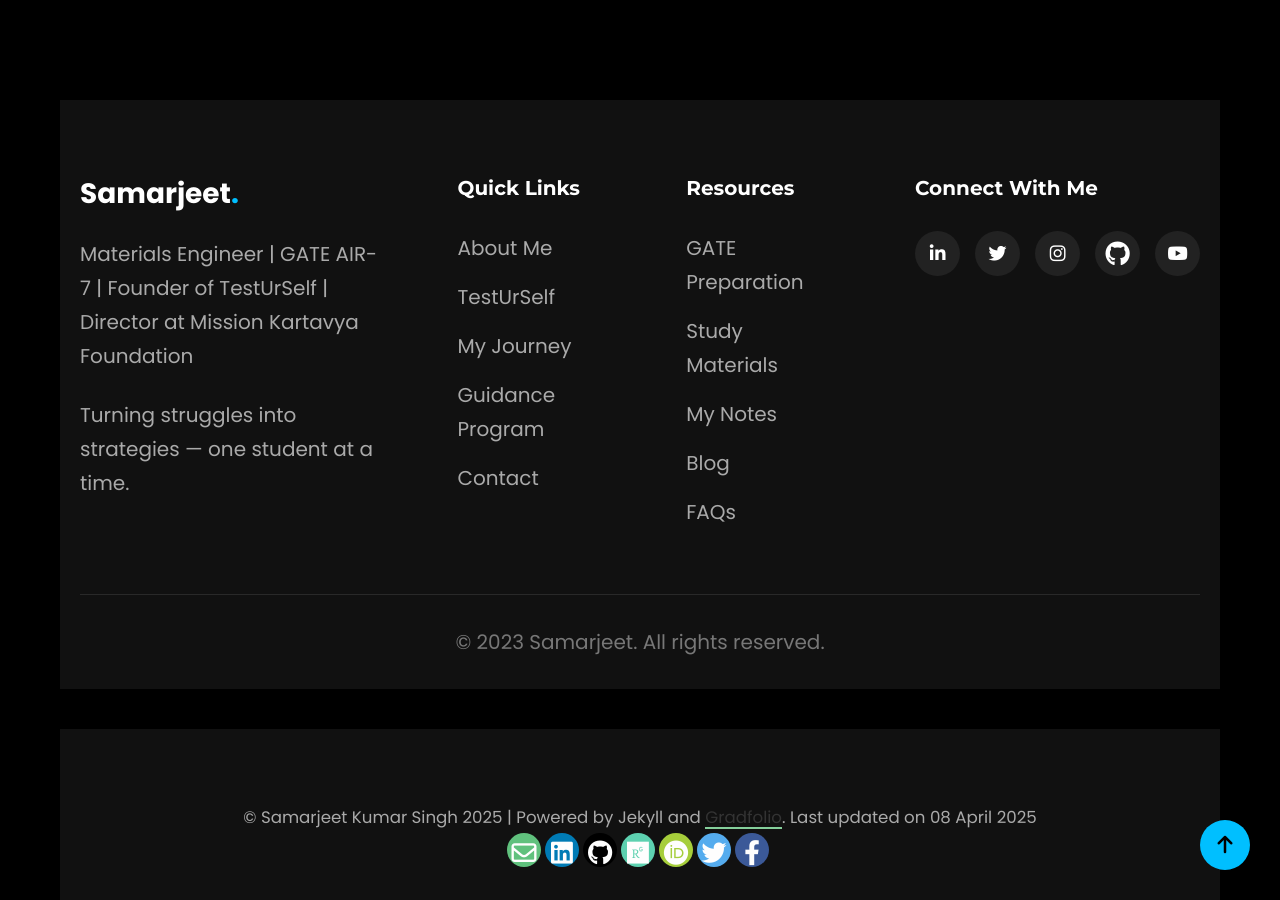
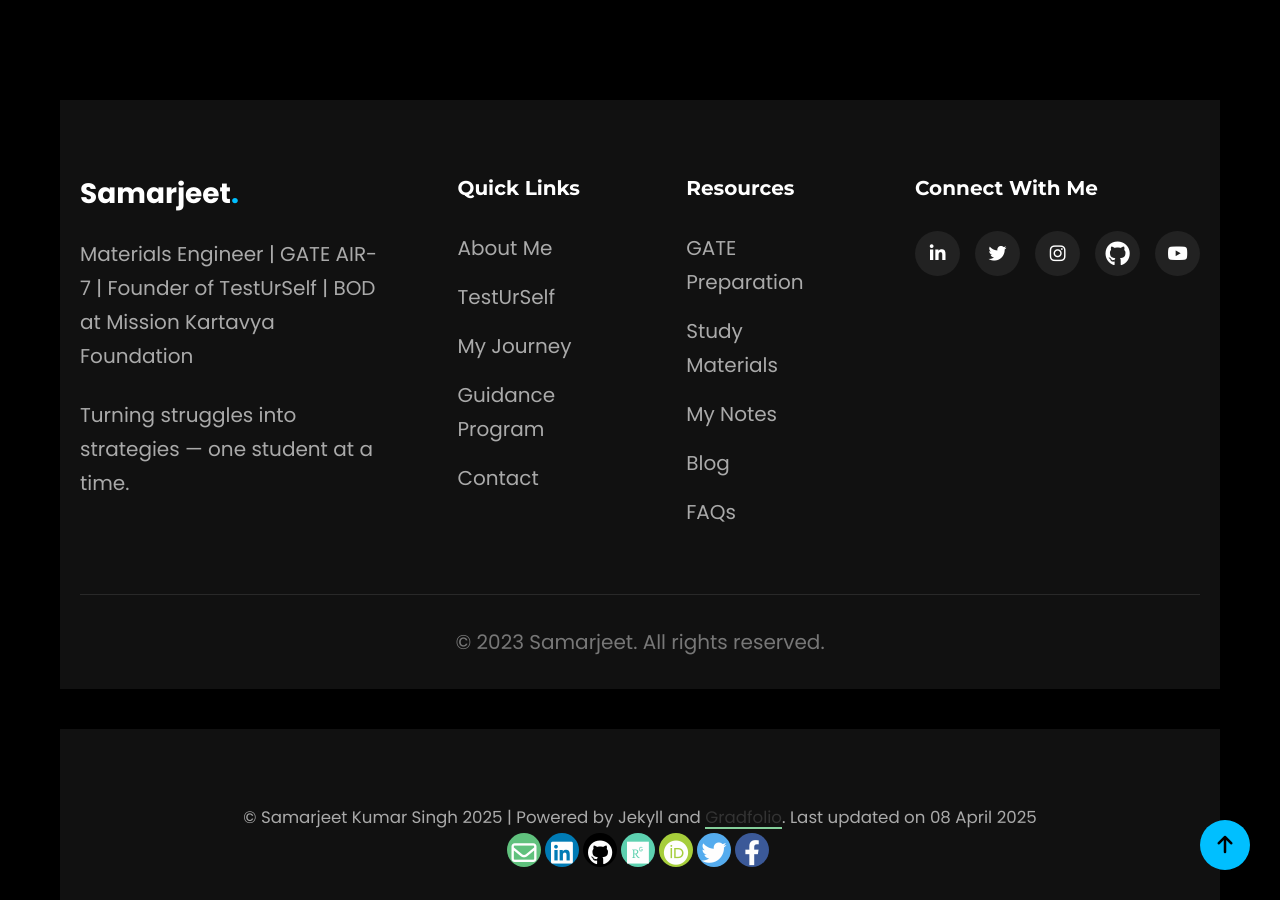
Before and after one commit to Samarjeetkumarsingh/website, a Jekyll site: the page built from index.md, in a window 1280 px wide and 900 px high, scrolled down 9533 px. Built offline with Jekyll 4.4.1, drawn with Linux system fonts in a browser that asks for light colours; nearby versions of some CDN libraries; our own code applies the rules of GitHub Pages for plain Markdown files; some of the changed text lies outside the part shown.

Commit message:
Update index.md

```diff
--- a/index.md
+++ b/index.md
@@ -1367,7 +1367,7 @@
             <div class="hero-content">
                 <div class="hero-text">
                     <h1>Hi, I'm <span>Samarjeet</span> <br><span class="typing-text">Turning struggles into strategies</span></h1>
-                    <p class="subtitle">Materials Engineer | Founder @ TestUrSelf | Director @ Mission Kartavya</p>
+                    <p class="subtitle">Materials Engineer | Founder @ TestUrSelf | BOD @ Mission Kartavya</p>
                     <div class="cta-buttons">
                         <a href="https://www.testurself.in" class="btn btn-primary"><i class="fas fa-rocket"></i> Visit TestUrSelf</a>
                         <a href="#" class="btn btn-secondary"><i class="fas fa-book"></i> View My Notes</a>
@@ -2163,7 +2163,7 @@
                     </div>
                     <div class="timeline-content">
                         <h3>Mission Kartavya</h3>
-                        <p>Became Director at Mission Kartavya Foundation to mentor students.</p>
+                        <p>Became BOD at Mission Kartavya Foundation to mentor students.</p>
                         <div class="timeline-badge">Social Impact</div>
                     </div>
                 </div>
@@ -2714,7 +2714,7 @@
             <div class="footer-content">
                 <div class="footer-about">
                     <a href="#" class="footer-logo">Samarjeet<span>.</span></a>
-                    <p>Materials Engineer | GATE AIR-7 | Founder of TestUrSelf | Director at Mission Kartavya Foundation</p>
+                    <p>Materials Engineer | GATE AIR-7 | Founder of TestUrSelf | BOD at Mission Kartavya Foundation</p>
                     <p>Turning struggles into strategies — one student at a time.</p>
                 </div>
                 <div class="footer-links">
```
